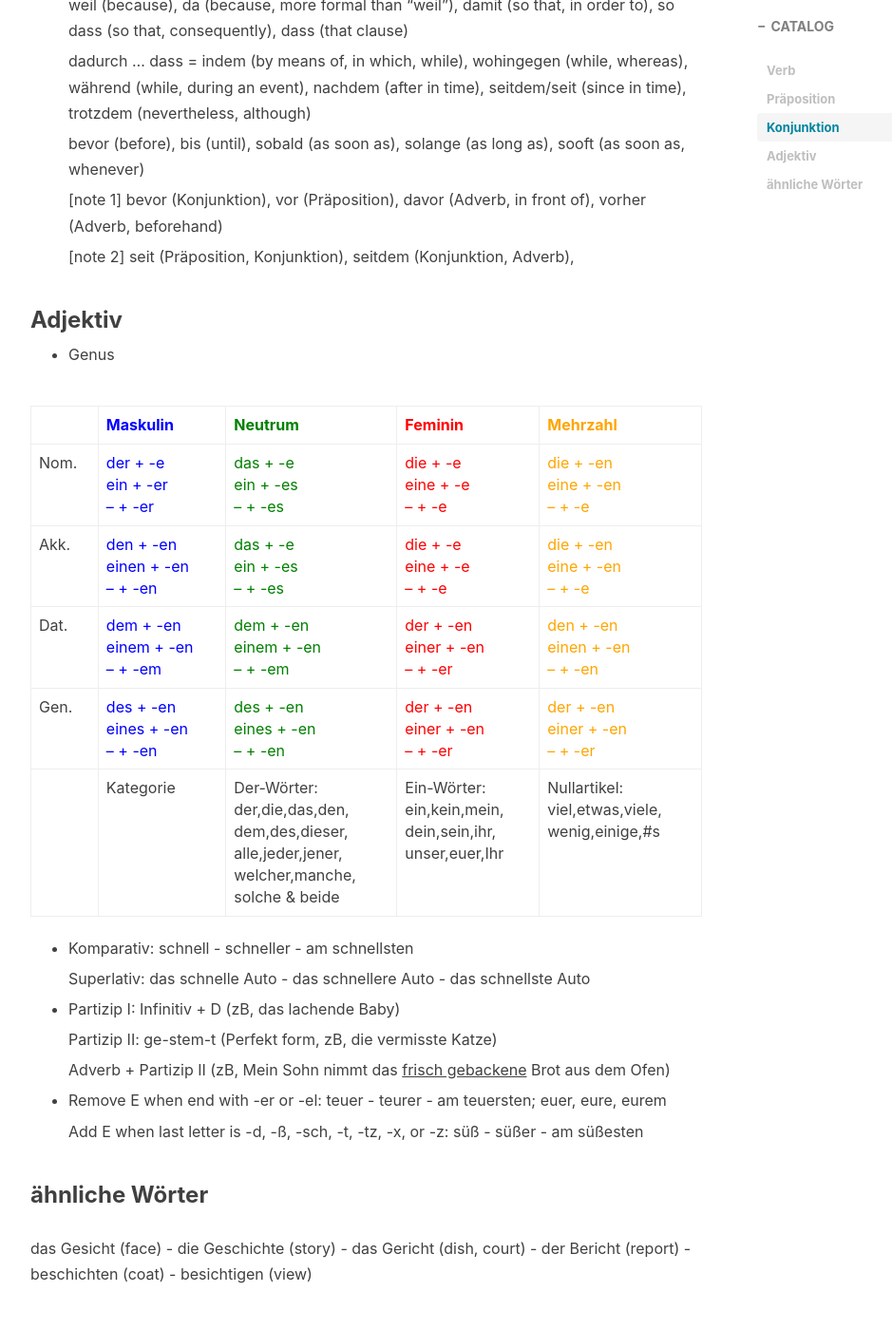
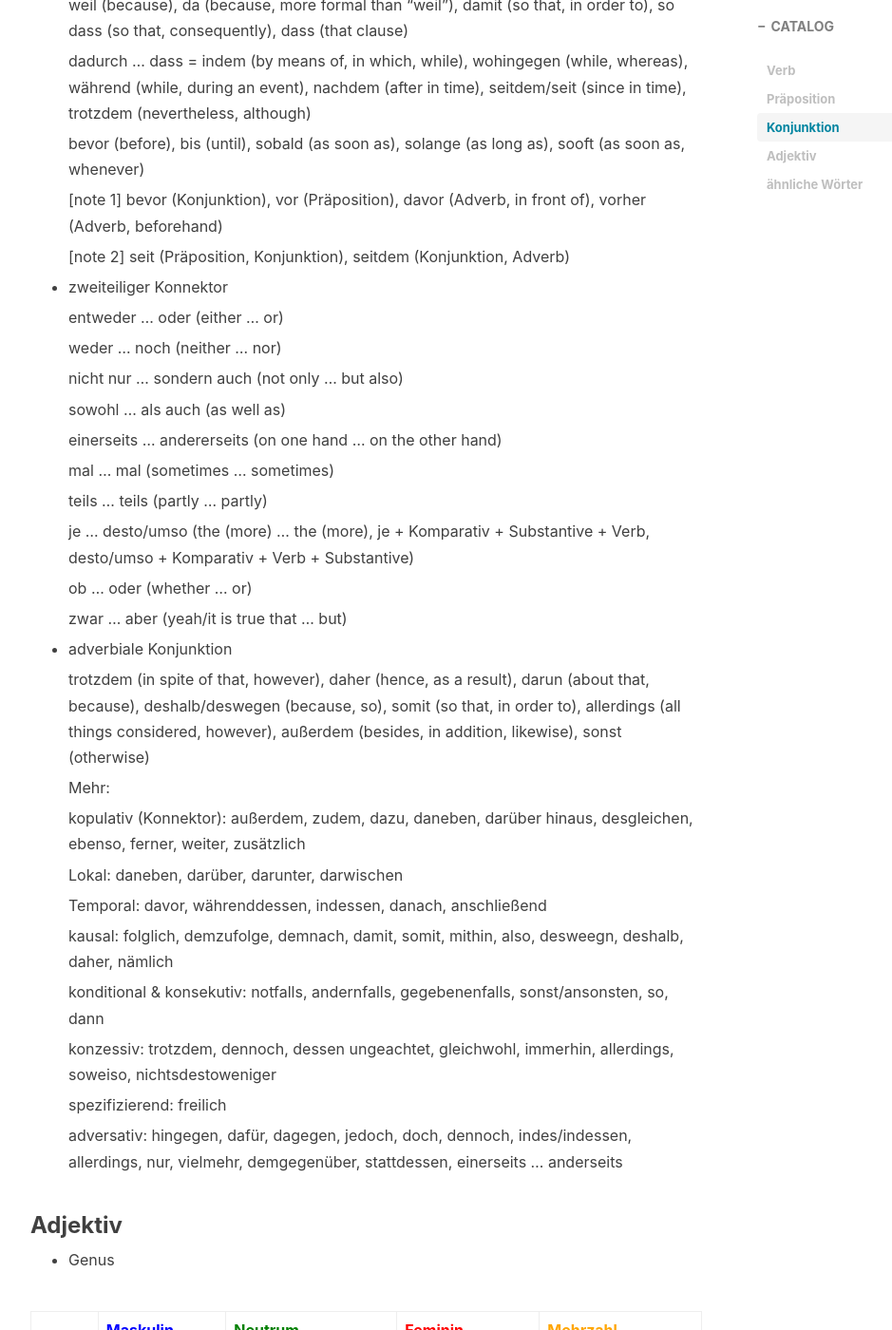
Before and after one commit to Bearxcave/Bearxcave.github.io, a Jekyll site: the page built from _posts/2023-09-17-Deutsch-learnen.md, in a window 1280 px wide and 1400 px high, scrolled down 4438 px. Shown: the whole window at 95% size, without its empty margins (233-1172 px from the left). Built offline with Jekyll 4.4.1, drawn with Linux system fonts in a browser that asks for light colours; nearby versions of some CDN libraries; comment, search, counter and statistics services are not loaded.

Commit message:
Update 2023-09-17-Deutsch-learnen.md

```diff
--- a/_posts/2023-09-17-Deutsch-learnen.md
+++ b/_posts/2023-09-17-Deutsch-learnen.md
@@ -128,7 +128,7 @@ zB, Er antwortet mir nicht. - Er beantwortet die Frage nicht.
 
 * koordinierende Konjunktion: und, aber, oder, denn (because, notice that then is "dann"), sondern (but rather + Substantiv), allein (with this exception), doch (however)
 
-  unterordinende Konjunktion, \[Hauptsatz (main clause), Nebensatz (subordinate clause)\]:
+* unterordinende Konjunktion, \[Hauptsatz (main clause), Nebensatz (subordinate clause)\]:
 
   als (when, only with past tense), wenn (if, when), falls (if, in case), ob (whether, if), als ob (as if), obwohl/obgleich/obschon) (althought)
 
@@ -140,7 +140,51 @@ zB, Er antwortet mir nicht. - Er beantwortet die Frage nicht.
 
   \[note 1\] bevor (Konjunktion), vor (Präposition), davor (Adverb, in front of), vorher (Adverb, beforehand)
 
-  \[note 2\] seit (Präposition, Konjunktion), seitdem (Konjunktion, Adverb),
+  \[note 2\] seit (Präposition, Konjunktion), seitdem (Konjunktion, Adverb)
+
+* zweiteiliger Konnektor
+
+  entweder ... oder (either ... or)
+
+  weder ... noch (neither ... nor)
+
+  nicht nur ... sondern auch (not only ... but also)
+
+  sowohl ... als auch (as well as)
+
+  einerseits ... andererseits (on one hand ... on the other hand)
+
+  mal ... mal (sometimes ... sometimes)
+
+  teils ... teils (partly ... partly)
+
+  je ... desto/umso (the (more) ... the (more), je + Komparativ + Substantive + Verb, desto/umso + Komparativ + Verb + Substantive)
+
+  ob ... oder (whether ... or)
+
+  zwar ... aber (yeah/it is true that ... but)
+
+* adverbiale Konjunktion
+
+  trotzdem (in spite of that, however), daher (hence, as a result), darun (about that, because), deshalb/deswegen (because, so), somit (so that, in order to), allerdings (all things considered, however), außerdem (besides, in addition, likewise), sonst (otherwise)
+
+  Mehr:
+
+  kopulativ (Konnektor): außerdem, zudem, dazu, daneben, darüber hinaus, desgleichen, ebenso, ferner, weiter, zusätzlich
+
+  Lokal: daneben, darüber, darunter, darwischen
+
+  Temporal: davor, währenddessen, indessen, danach, anschließend
+
+  kausal: folglich, demzufolge, demnach, damit, somit, mithin, also, desweegn, deshalb, daher, nämlich
+
+  konditional & konsekutiv: notfalls, andernfalls, gegebenenfalls, sonst/ansonsten, so, dann
+
+  konzessiv: trotzdem, dennoch, dessen ungeachtet, gleichwohl, immerhin, allerdings, soweiso, nichtsdestoweniger
+
+  spezifizierend: freilich
+
+  adversativ: hingegen, dafür, dagegen, jedoch, doch, dennoch, indes/indessen, allerdings, nur, vielmehr, demgegenüber, stattdessen, einerseits ... anderseits
 
 ### Adjektiv
 
```
